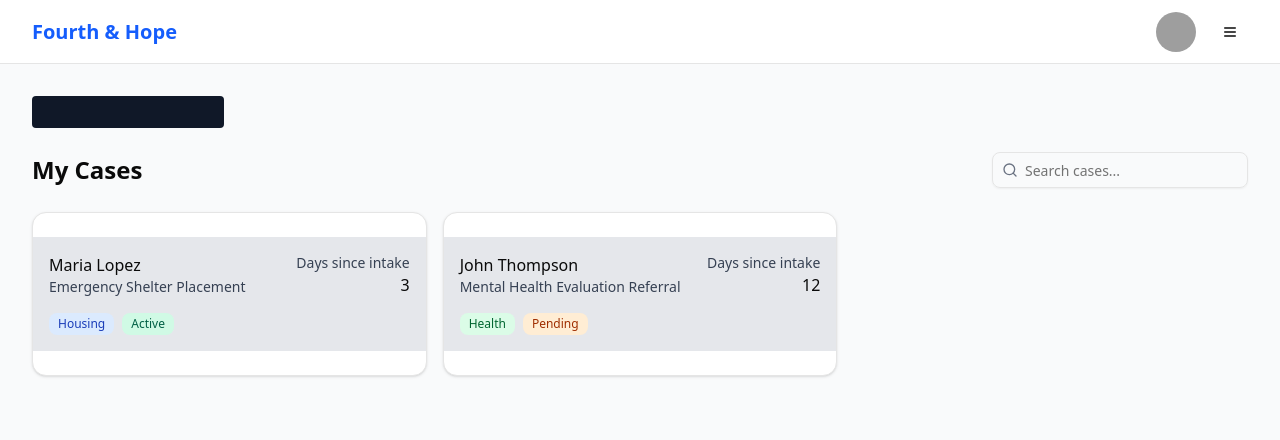
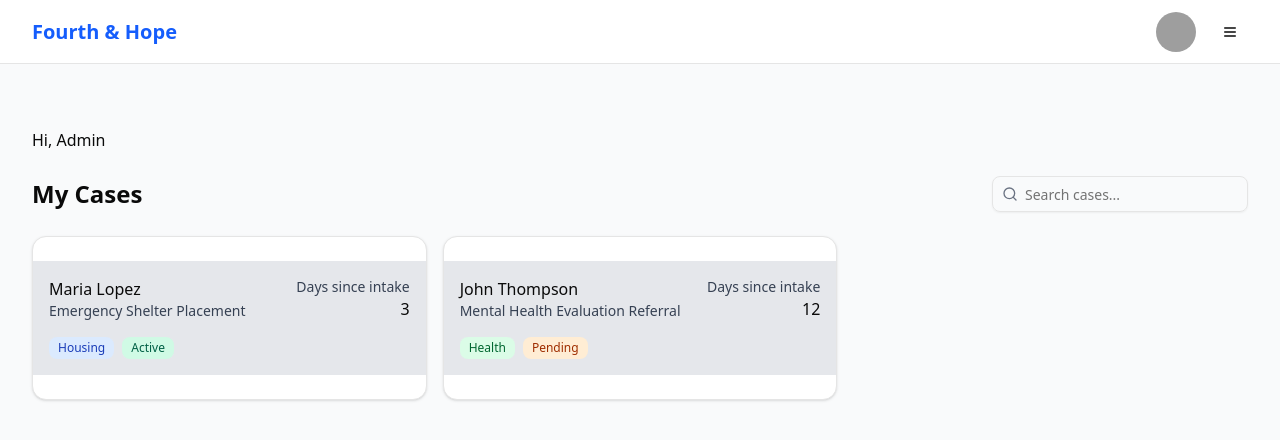
Before and after one commit to Atticus-Wong/HopeHub-hackdavis-25, a Next.js app: page /case in a window 1280 px wide. Shown: the top 440 px of the page. Built offline with nearby package versions, Linux system fonts and the light colour scheme; grey boxes are pictures that could not be loaded.

Commit message:
removed black box

```diff
--- a/src/app/case/page.tsx
+++ b/src/app/case/page.tsx
@@ -94,7 +94,8 @@ export default function CaseManagement() {
       <main className="container mx-auto p-4 md:p-6 lg:p-8">
         {/* Staff placeholder */}
         <div className="mb-6">
-          <div className="h-8 w-48 rounded bg-gray-900" />
+          <div className="h-8 w-48 rounded bg-white-900" />
+          <text>Hi, Admin</text>
         </div>
 
         <div className="space-y-6">
```
